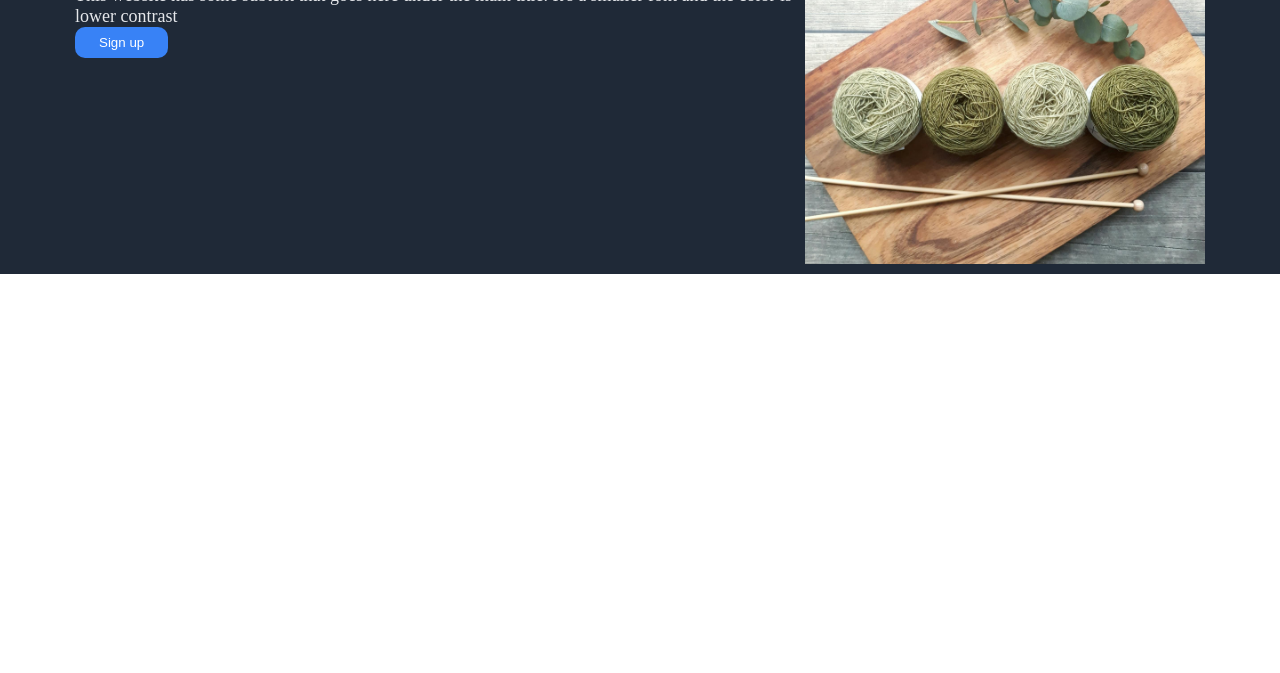
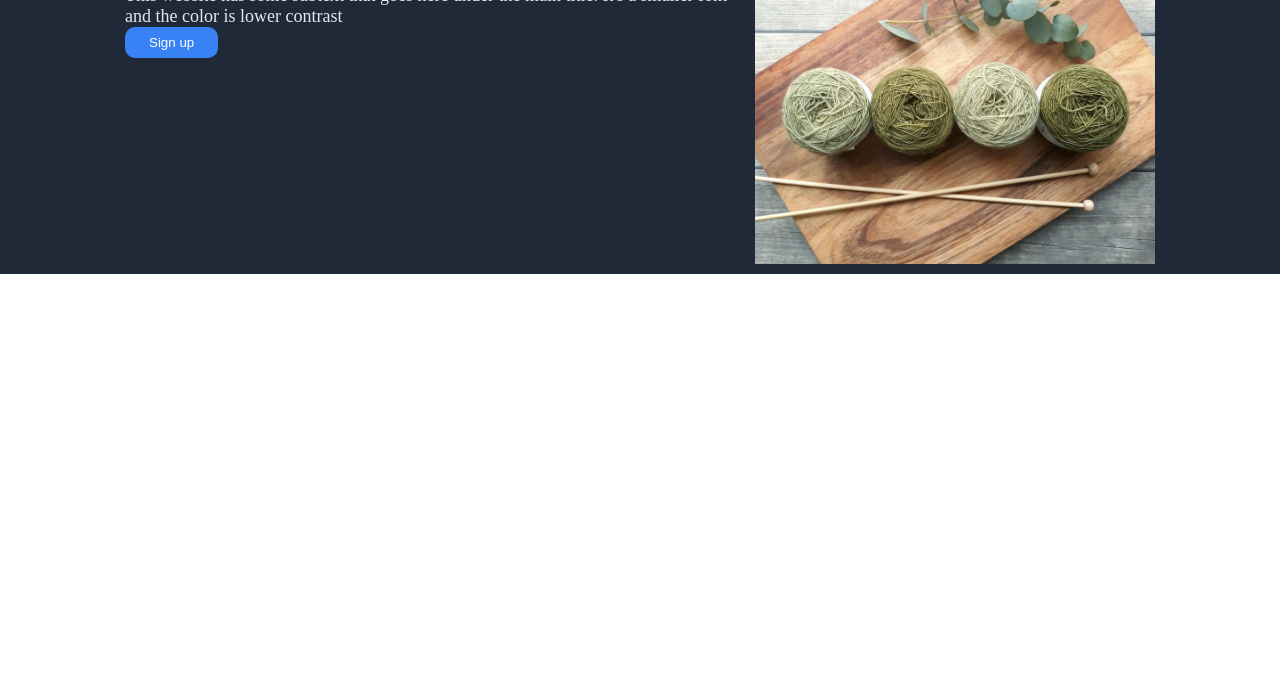
Before and after one commit to KHenkel95/odin-landing-page, a plain HTML site: page index.html in a window 1280 px wide. Shown: the part 127-800 px from the top of the page. Drawn offline with Linux system fonts and the light colour scheme.

Commit message:
Change padding of content
Added more padding to the sides of the content

```diff
--- a/style.css
+++ b/style.css
@@ -2,6 +2,7 @@ body {
     margin: 0;
     display: flex;
     flex-direction: column;
+    justify-content: space-between;
 }
 
 .header {
@@ -10,7 +11,7 @@ body {
 }
 
 .header, .hero-container{
-    padding: 10px 75px;
+    padding: 10px 125px;
 }
 
 .header-logo {
```
